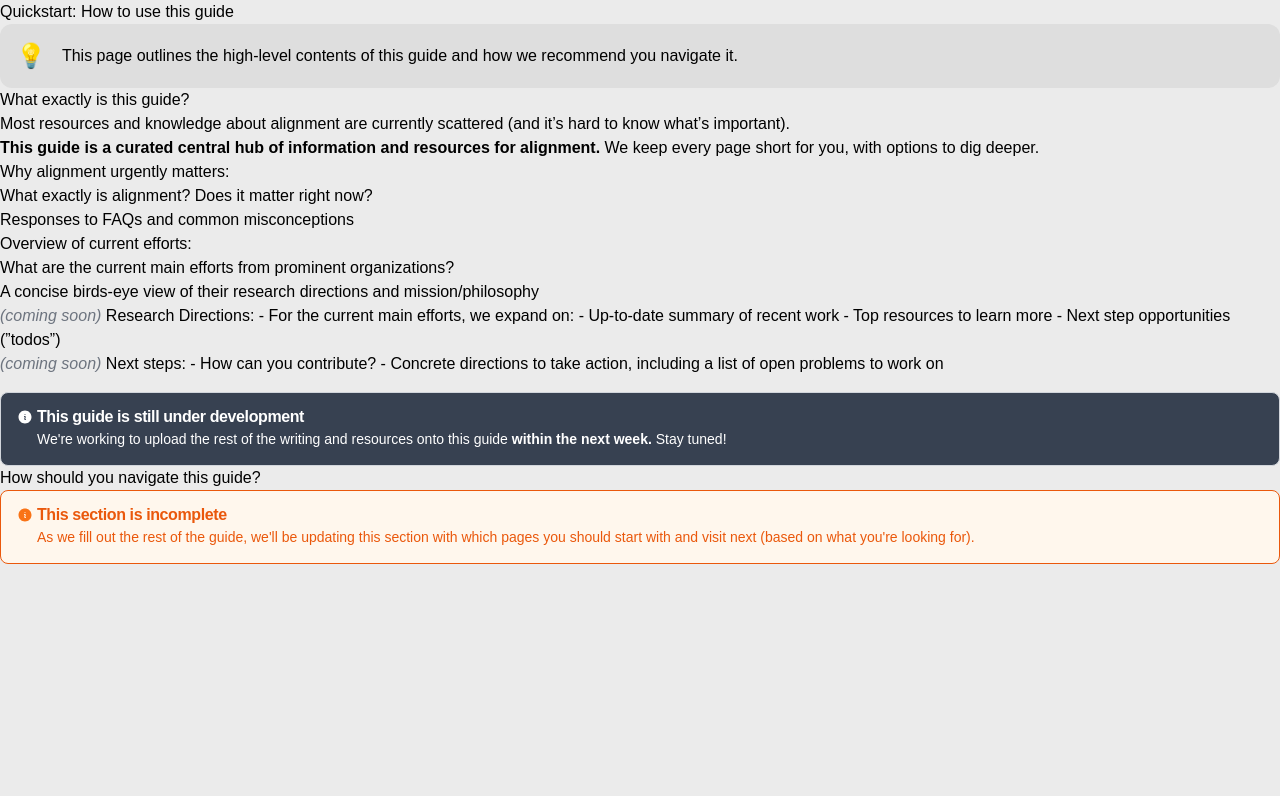
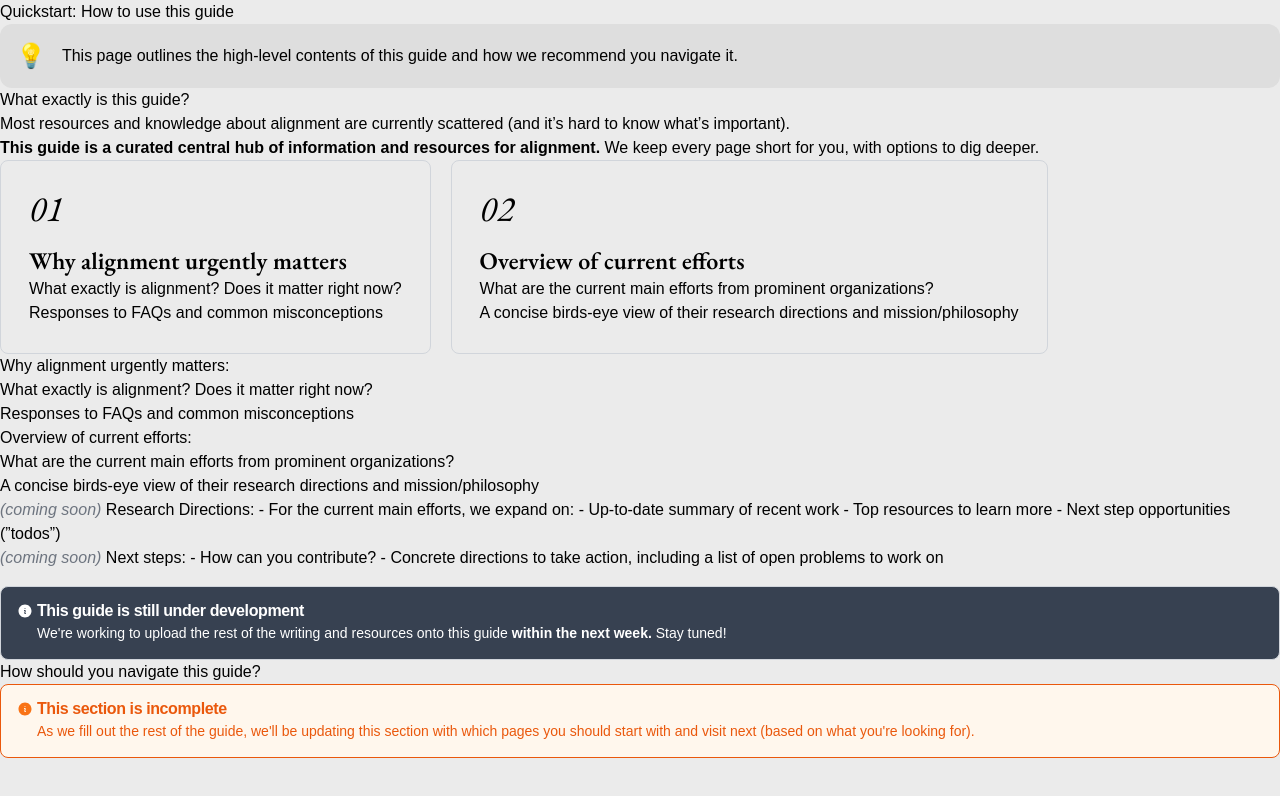
Before and after one commit to masonwang025/alignment-guide, a Next.js app: page /quickstart in a window 1280 px wide. Shown: the top 796 px of the page. Built offline with nearby package versions, Linux system fonts and the light colour scheme.

Commit message:
section cards for quickstart in progress

```diff
--- /dev/null
+++ b/src/components/elements/SectionCard.tsx
@@ -0,0 +1,13 @@
+import React from 'react';
+
+const SectionCard = ({ number, title, children }: { number: string; title: string; children: React.ReactNode }) => {
+    return (
+        <div className='flex flex-col p-7 rounded-lg border border-gray-300'>
+            <div className='font-serif text-4xl italic pb-4'>{number}</div>
+            <div className='font-serif font-semibold text-2xl'>{title}</div>
+            <div className='space-y-1'>{children}</div>
+        </div>
+    );
+};
+
+export default SectionCard;
--- a/src/pages/quickstart.mdx
+++ b/src/pages/quickstart.mdx
@@ -1,5 +1,6 @@
 import Promise from '@/components/elements/Promise';
 import CustomAlert from '@/components/elements/CustomAlert';
+import SectionCard from '@/components/elements/SectionCard';
 
 # Quickstart: How to use this guide
 
@@ -10,6 +11,21 @@ import CustomAlert from '@/components/elements/CustomAlert';
 Most resources and knowledge about alignment are currently scattered (and it’s hard to know what’s important).
 
 **This guide is a curated central hub of information and resources for alignment.** We keep every page short for you, with options to dig deeper.
+
+<div className='flex flex-wrap space-x-5'>
+<SectionCard number='01' title='Why alignment urgently matters'>
+- What exactly is alignment? Does it matter right now?
+
+-   Responses to FAQs and common misconceptions
+
+</SectionCard>
+<SectionCard number='02' title='Overview of current efforts'>
+- What are the current main efforts from prominent organizations?
+
+-   A concise birds-eye view of their research directions and mission/philosophy
+
+</SectionCard>
+</div>
 
 1. [Why alignment urgently matters](/why-alignment):
     - What exactly is alignment? Does it matter right now?
```
